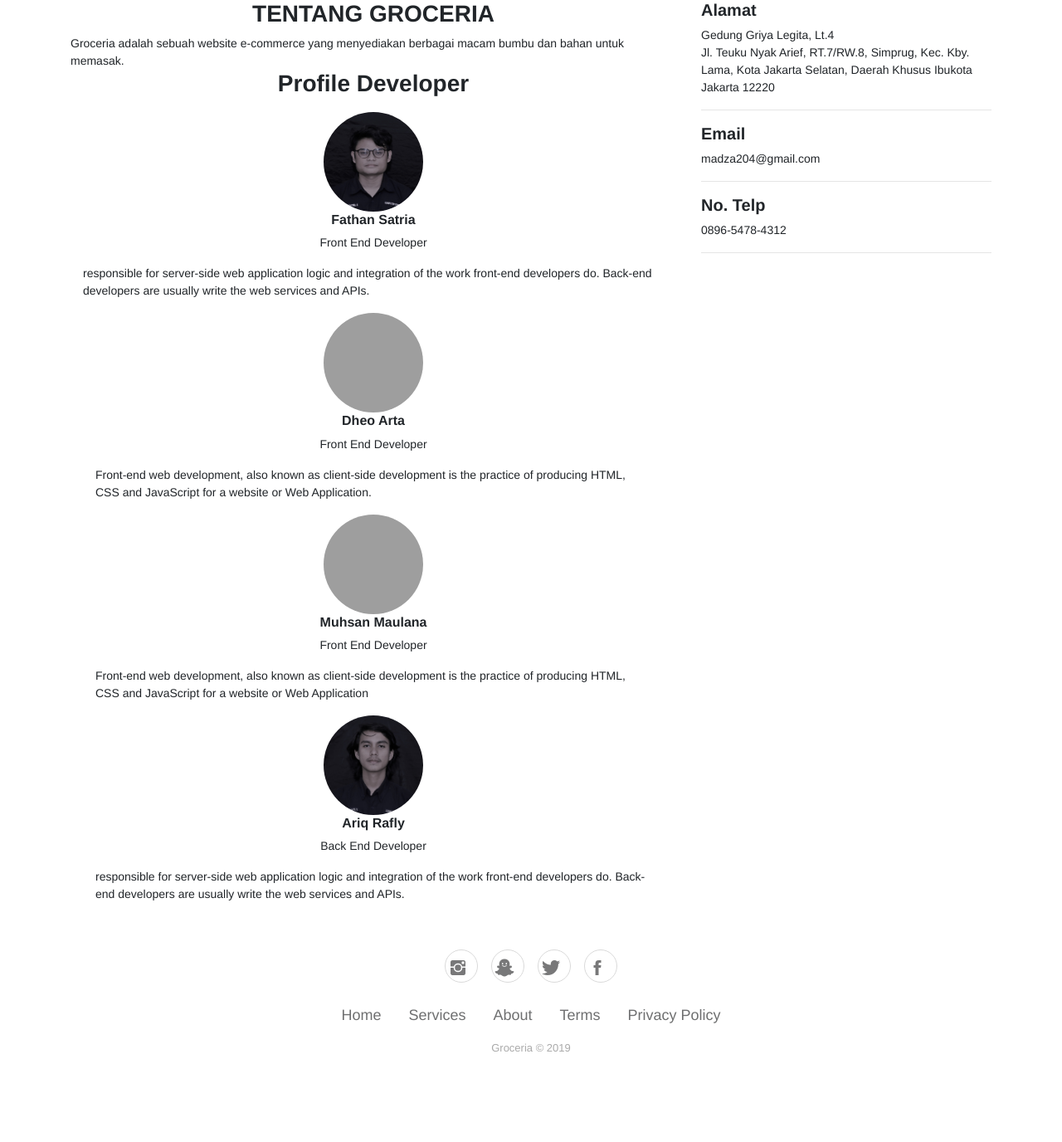
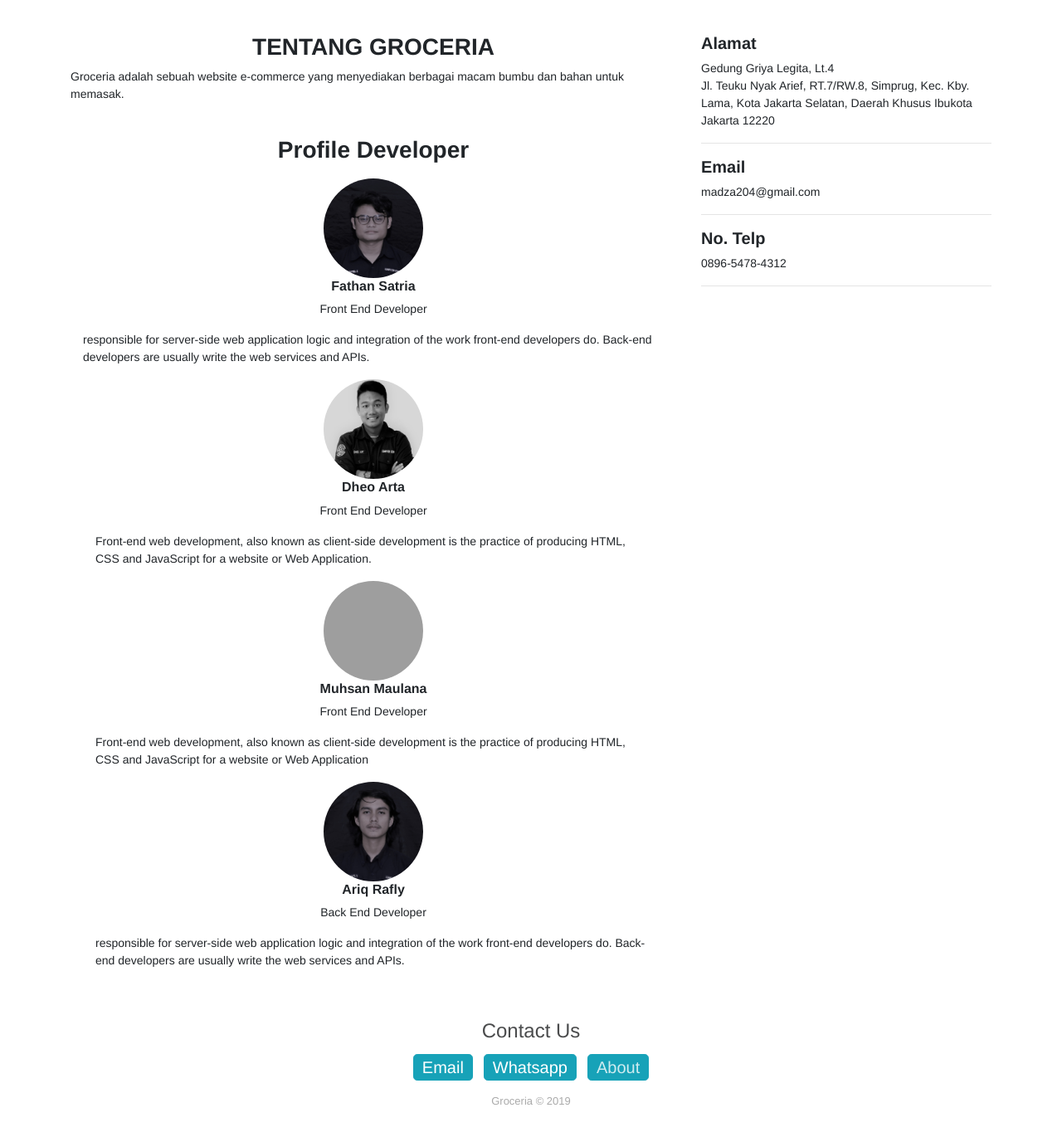
Before and after one commit to arthadheo/tubesweb, a CodeIgniter app: page /tubesweb/index.php/mainpage/TentangKami in a window 1280 px wide. Shown: the part 107-1483 px from the top of the page at 83% size. Before the commit the page ends 1374 px from the top, so only its background shows below. Run offline with CodeIgniter, Linux system fonts and the light colour scheme; some libraries are stand-ins or nearby versions; some web fonts are replaced; grey boxes are pictures that could not be loaded.

Commit message:
menambahkan footer contact us

```diff
--- a/application/controllers/Mainpage.php
+++ b/application/controllers/Mainpage.php
@@ -94,4 +94,67 @@
         $this->load->view("templates/footer");
     }
 
+    function send_wa()
+    {
+        $name_input   = $this->input->post('nameContact');
+        $nomorpemesanan_input  = $this->input->post('NPContact');
+        $alasan_input    = $this->input->post('alasanContact');
+
+         /*Redirect the user to some site*/
+         redirect('https://api.whatsapp.com/send?phone=6289654784312&text=Nama:%20'.$name_input.'%0ANomor%20Pemesanan:%20'.$institusi_input.'%0AAlasan:%20'.$email_input.'');
+    }
+
+    function send_email() {
+        $nama     = $this->input->post('nameContact');
+        $nomorpemesanan= $this->input->post('NPContact');
+        $emailC    = $this->input->post('emailContact');
+        $alasan      = $this->input->post('alasanContact');
+
+        //Server settings
+          // Konfigurasi email
+        $config = [
+               'mailtype'  => 'html',
+               'charset'   => 'utf-8',
+               'protocol'  => 'smtp',
+               'smtp_host' => 'ssl://smtp.gmail.com',
+               'smtp_user' => 'hmikomputerup@gmail.com',    // Ganti dengan email gmail kamu
+               'smtp_pass' => 'ilmukomputer1617',      // Password gmail kamu
+               'smtp_port' => 465,
+               'crlf'      => "\r\n",
+               'newline'   => "\r\n"
+           ];
+
+        // Load library email dan konfigurasinya
+        $this->load->library('email', $config);
+
+        // Email dan nama pengirim
+        $this->email->from($emailC, $nomorpemesanan.' | '.$nama);
+
+        // Email penerima
+        $this->email->to('madza204@gmail.com'); // Ganti dengan email tujuan kamu
+
+        // Subject email
+        $this->email->subject('Website Groceria | '.$nomorpemesanan);
+
+        // Isi email
+        $this->email->message($alasan);
+
+        // Tampilkan pesan sukses atau error
+        if ($this->email->send()) {
+            $this->session->set_flashdata('alasan',
+            '<div class="alert alert-success alert-dismissible">
+              <a href="#" class="close" data-dismiss="alert" aria-label="close">&times;</a>
+              <strong>Terima Kasih. !</strong> Pesan Anda telah terkirim.
+            </div>');
+            redirect('Mainpage');
+        } else {
+            $this->session->set_flashdata('alasan',
+            '<div class="alert alert-danger alert-dismissible">
+              <a href="#" class="close" data-dismiss="alert" aria-label="close">&times;</a>
+              <strong>Oh no!</strong> Sepertinya ada kesalahan dalam mengirim pesan, silahkan coba lagi.
+            </div>');
+          redirect('Mainpage');
+        }
+      }
+
 }
--- a/application/views/main/tentangkami.php
+++ b/application/views/main/tentangkami.php
@@ -4,7 +4,7 @@
 			<div class="row">
 				<div class="col-lg-8">
                     <div>
-					    <h3 style="text-align: center; font-weight: bold">TENTANG GROCERIA</h3>
+					    <h3 style="text-align: center; font-weight: bold; padding-top: 40px">TENTANG GROCERIA</h3>
                     </div>
 					<span class="zm-subtitle zm-mb_r-2 zm-font-left zm-font-normal"  style="padding-bottom: 10px;">Groceria adalah sebuah website e-commerce yang menyediakan berbagai macam bumbu dan bahan untuk memasak.</span>
                     <div class="row zm-pt-30">
@@ -12,7 +12,7 @@
 
         <div class="container" style="width: 100%;">
             <div>
-                <h3 style="text-align: center; font-weight: bold; padding-bottom: 10px">Profile Developer</h3>
+                <h3 style="text-align: center; font-weight: bold; padding-bottom: 10px; padding-top: 40px">Profile Developer</h3>
                 <div class="row">
                     <div class="col d-xl-flex justify-content-xl-center"><img class="rounded-circle" src="assets/img/fathan.jpg" style="width: 120px;height: 120px;"></div>
                 </div>
@@ -22,7 +22,7 @@
             </div>
             <div class="col">
                 <div class="row">
-                    <div class="col d-xl-flex justify-content-xl-center"><img class="rounded-circle" src="assets/img/1.jpg" style="width: 120px;height: 120px;"></div>
+                    <div class="col d-xl-flex justify-content-xl-center"><img class="rounded-circle" src="assets/img/dheo1.jpg" style="width: 120px;height: 120px;"></div>
                 </div>
                 <h6 class="text-center name"><b>Dheo Arta</b></h6>
                 <p class="text-center title">Front End Developer</p>
@@ -49,7 +49,7 @@
                         </div>
                     </div>
 				</div>
-				<div class="col-lg-4">
+				<div class="col-lg-4" style="padding-top: 40px">
 					<h5 style="font-weight: bold">Alamat</h5>
                     <p>
                         <span class="zm-font-500 zm-font-light">Gedung Griya Legita, Lt.4</span><br> Jl. Teuku Nyak Arief, RT.7/RW.8, Simprug, Kec. Kby. Lama, Kota Jakarta Selatan, Daerah Khusus Ibukota Jakarta 12220</p>
@@ -68,5 +68,7 @@
             </div>
 		</div>
 	</div>
+
+
 <!-- /section one -->
 <!-- Javascript start -->
--- a/application/views/templates/footer.php
+++ b/application/views/templates/footer.php
@@ -1,15 +1,93 @@
 <div class="footer-basic">
         <footer>
-            <div class="social"><a href="#"><i class="icon ion-social-instagram"></i></a><a href="#"><i class="icon ion-social-snapchat"></i></a><a href="#"><i class="icon ion-social-twitter"></i></a><a href="#"><i class="icon ion-social-facebook"></i></a></div>
+            <div style="font-size: 24px; text-align: center; padding-bottom: 10px"> Contact Us</div>
             <ul class="list-inline">
-                <li class="list-inline-item"><a href="#">Home</a></li>
-                <li class="list-inline-item"><a href="#">Services</a></li>
-                <li class="list-inline-item"><a href="#">About</a></li>
-                <li class="list-inline-item"><a href="#">Terms</a></li>
-                <li class="list-inline-item"><a href="#">Privacy Policy</a></li>
+                <li class="list-inline-item btn btn-info btn-lg" data-toggle="modal" data-target="#myModal2">Email</li>
+                <li class="list-inline-item btn btn-info btn-lg" data-toggle="modal" data-target="#myModal1">Whatsapp</li>
+                <li class="list-inline-item btn btn-info btn-lg" ><a href="<?php echo base_url('/tentangkami')?>">About</a></li>
             </ul>
             <p class="copyright">Groceria © 2019</p>
         </footer>
+          <!-- MockUp Modal wa -->
+          <!-- Modal HTML -->
+          <div class="modal fade" id="myModal1" tabindex="-1" role="dialog" aria-labelledby="myModalLabel" aria-hidden="true">
+              <div class="modal-dialog" role="document"	>
+                  <div class="modal-content">
+                      <div class="modal-footer">
+                      	<div style="width: 100%">
+                  			<h5 style="text-align: center">
+                              Saya ingin menanyakan lebih lanjut
+                  			</h5>
+	                          <form action="<?php echo base_url(); ?>Mainpage/send_wa" method="POST" enctype='multipart/form-data'>
+							  	<div class="form-group">
+					                <label class=" zm-font-bolder zm-color-dark" for="name">Nama Lengkap</label>
+					                <input type="text" autocomplete="off" class="form-control"
+					                id="name" name="nameContact" required>
+					            </div>
+					          	<div class="form-group">
+				                    <label class="zm-font-bolder zm-color-dark" for="NP">Nomor pemesanan</label>
+				                    <input type="text" autocomplete="off" class="form-control"
+				                    id="nomorpemesanan" name="NPContact" required>
+				              	 </div>
+				              	<div class="form-group">
+				                    <label class="zm-font-bolder zm-color-dark" for="institusi">Alasan</label>
+				                    <input type="text" autocomplete="off" class="form-control"
+				                    id="alasan" name="alasanContact" required>
+				              	 </div>
+				              	 <div class="form-group zm-pb-10 zm-pt-20">
+				              	<button class="btn" style="background-color: grey; color: white;" type="submit">KONTAK KAMI</button>
+				              	</div>
+				              </form>
+                      	</div>
+                      </div>
+                  </div>
+              </div>
+          </div>
+<!-- /MockUp Modal -->
+
+<!-- MockUp Modal email -->
+          <!-- Modal HTML -->
+          <div class="modal fade" id="myModal2" tabindex="-1" role="dialog" aria-labelledby="myModalLabel" aria-hidden="true">
+              <div class="modal-dialog" role="document"	>
+                  <div class="modal-content">
+                      <div class="modal-footer">
+                      	<div style="width: 100%">
+                  			<h5 style="text-align: center">
+                              Saya ingin menanyakan lebih lanjut
+                  			</h5>
+                              <?php echo $this->session->flashdata('alasan'); ?>
+	                          <form action="<?php echo base_url(); ?>Mainpage/send_email" method="POST" enctype='multipart/form-data'>
+							  	<div class="form-group">
+					                <label class=" zm-font-bolder zm-color-dark" for="name">Nama Lengkap</label>
+					                <input type="text" autocomplete="off" class="form-control"
+					                id="name" name="nameContact" required>
+					            </div>
+					          	<div class="form-group">
+				                    <label class="zm-font-bolder zm-color-dark" for="NP">Nomor pemesanan</label>
+				                    <input type="text" autocomplete="off" class="form-control"
+				                    id="nomorpemesanan" name="NPContact" required>
+				              	 </div>
+                                   <div class="form-group">
+                                    <label class="zm-font-s_16 zm-font-500 zm-font-bold" for="email">Email</label>
+                                    <input type="text" autocomplete="off" class="form-control"
+                                    id="email" name="emailContact" aria-describedby="emailHelp"
+                                    required>
+                                </div>
+				              	<div class="form-group">
+				                    <label class="zm-font-bolder zm-color-dark" for="institusi">Alasan</label>
+				                    <input type="text" autocomplete="off" class="form-control"
+				                    id="alasan" name="alasanContact" required>
+				              	 </div>
+				              	 <div class="form-group zm-pb-10 zm-pt-20">
+				              	<button class="btn" style="background-color: grey; color: white;" type="submit">KONTAK KAMI</button>
+				              	</div>
+				              </form>
+                      	</div>
+                      </div>
+                  </div>
+              </div>
+          </div>
+<!-- /MockUp Modal -->
     </div>
     <script src="<?php echo base_url('assets/js/jquery.min.js')?>"></script>
     <script src="<?php echo base_url('assets/bootstrap/js/bootstrap.min.js')?>"></script>
```
Also changed, not shown: assets/img/dheo1.jpg (added).
